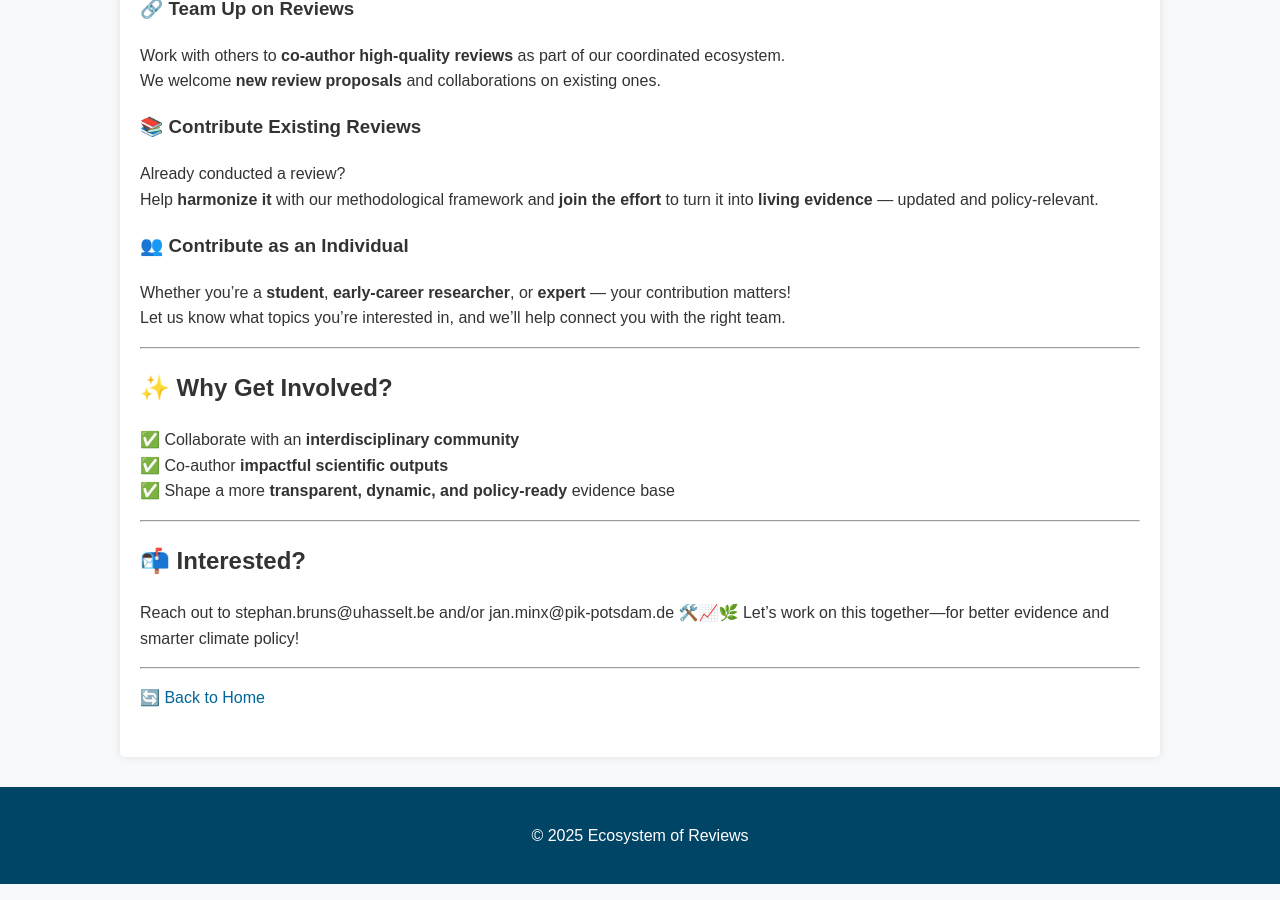
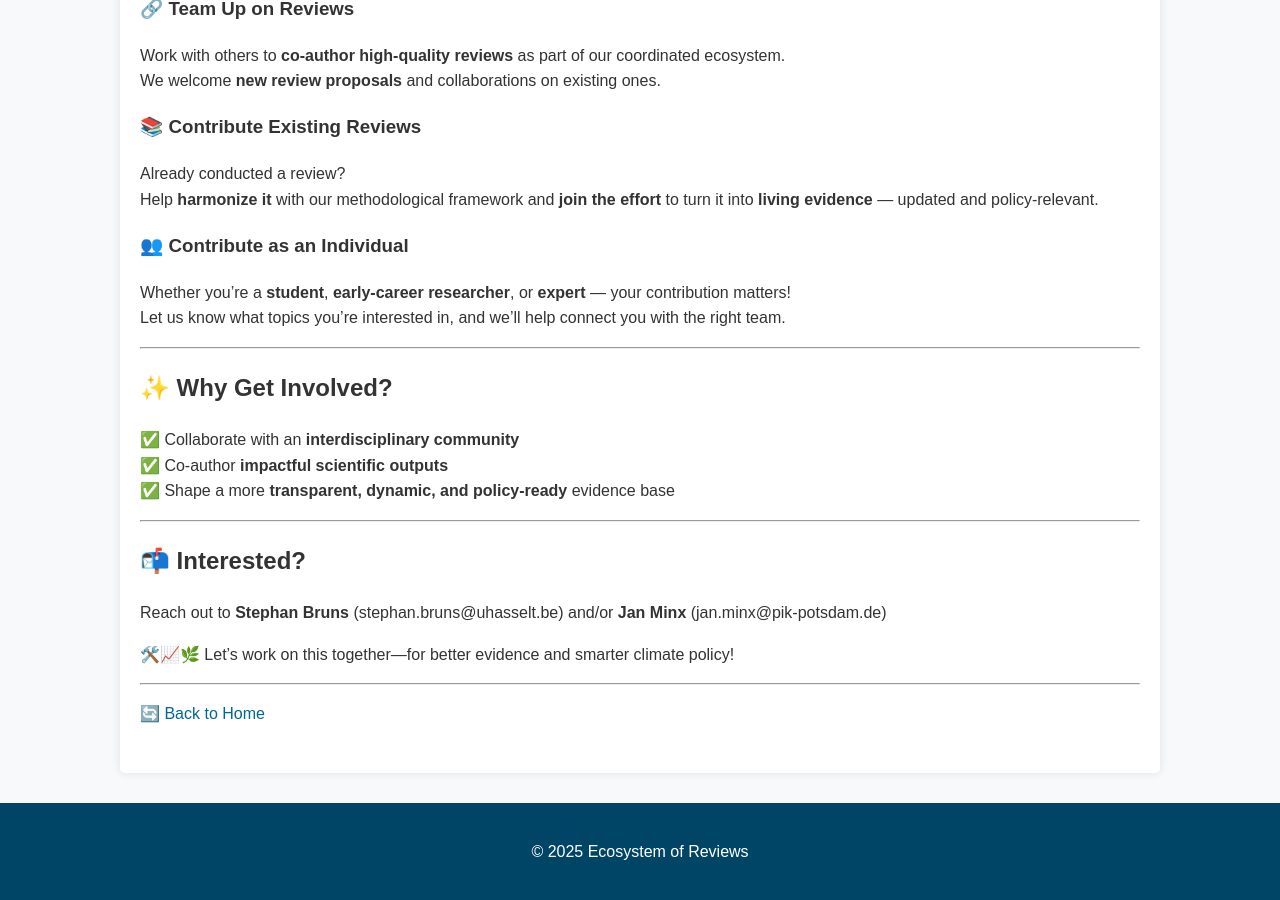
Before and after one commit to trangdtk-vnu/ecosystem-reviews, a Jekyll site: the page built from call-for-reviews.md, in a window 1280 px wide and 900 px high, scrolled down 744 px. Built offline with Jekyll 4.4.1, drawn with Linux system fonts in a browser that asks for light colours.

Commit message:
Update call-for-reviews.md

```diff
--- a/call-for-reviews.md
+++ b/call-for-reviews.md
@@ -45,7 +45,8 @@ Let us know what topics you're interested in, and we’ll help connect you with
 ---
 
 ## 📬 Interested?
- Reach out to stephan.bruns@uhasselt.be and/or jan.minx@pik-potsdam.de
+ Reach out to **Stephan Bruns** (stephan.bruns@uhasselt.be) and/or **Jan Minx** (jan.minx@pik-potsdam.de)
+
 🛠️📈🌿 Let’s work on this together—for better evidence and smarter climate policy!
 
 ---
```
